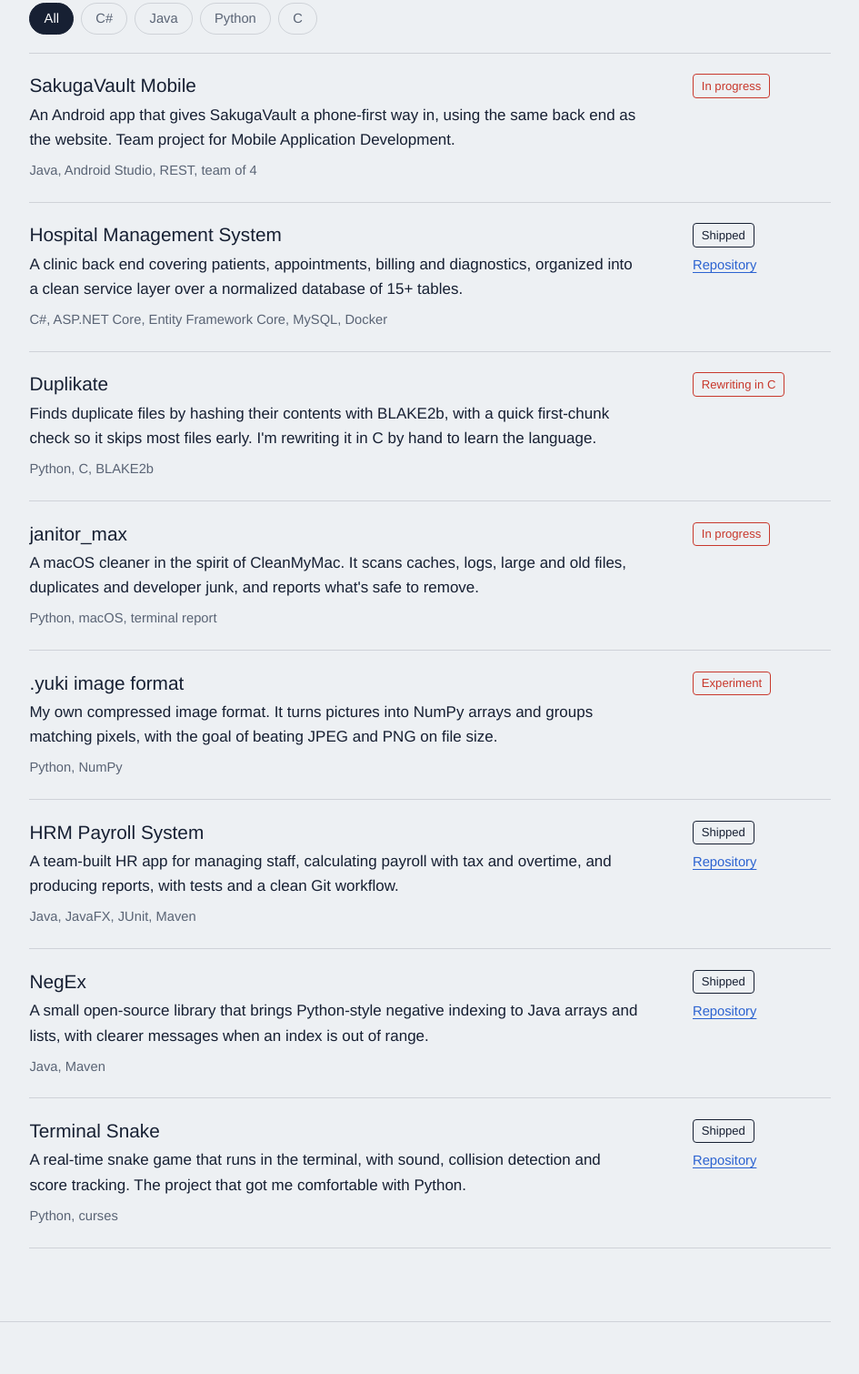
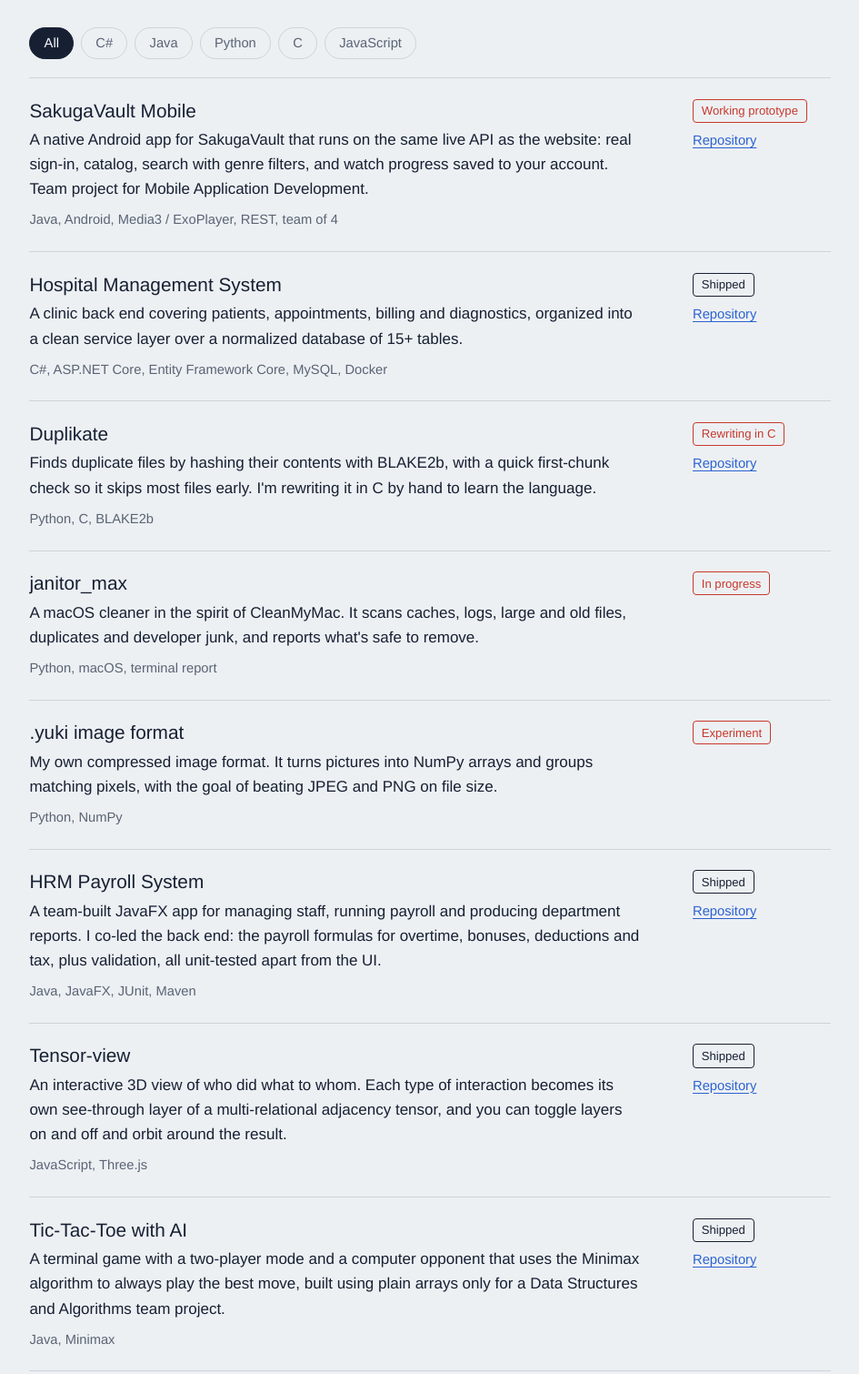
Before and after one commit to Travis-bug/online-portfolio, a plain HTML site: page index.html in a window 1280 px wide. Shown: the part 1476-2986 px from the top of the page at 91% size, without its empty margins (302-1247 px from the left). Drawn offline with Linux system fonts and the light colour scheme.

Commit message:
docs/feat: add real repo links and Tensor-view, Tic-Tac-Toe projects
Link SakugaVault Mobile, Duplikate and HR_Payroll-System (old HRM link
pointed at a repo that no longer exists), and correct SakugaVault's back
end to ASP.NET Core.

```diff
--- a/index.html
+++ b/index.html
@@ -78,9 +78,9 @@
                         <div><dt>Hosting</dt><dd>My own Oracle server</dd></div>
                     </dl>
                     <ul class="feature-notes">
-                        <li>React front end talking to a back end I deployed with Docker.</li>
+                        <li>React website on an ASP.NET Core back end that I deployed with Docker.</li>
                         <li>I set up and maintained the Oracle Cloud server it ran on.</li>
-                        <li>Now building a Java Android app for it with a team of four.</li>
+                        <li>Accounts, watch history and comments live in one REST API, so the new Android app shares them.</li>
                     </ul>
                     <div class="actions">
                         <a class="button" href="https://github.com/Travis-bug/SakugaVault" target="_blank" rel="noreferrer">Open repository</a>
@@ -93,16 +93,20 @@
                     <button type="button" data-filter="java" aria-pressed="false">Java</button>
                     <button type="button" data-filter="python" aria-pressed="false">Python</button>
                     <button type="button" data-filter="c" aria-pressed="false">C</button>
+                    <button type="button" data-filter="js" aria-pressed="false">JavaScript</button>
                 </div>
 
                 <ul class="projects">
                     <li class="project" data-tags="java">
                         <div>
                             <h3>SakugaVault Mobile</h3>
-                            <p>An Android app that gives SakugaVault a phone-first way in, using the same back end as the website. Team project for Mobile Application Development.</p>
-                            <p class="stack">Java, Android Studio, REST, team of 4</p>
+                            <p>A native Android app for SakugaVault that runs on the same live API as the website: real sign-in, catalog, search with genre filters, and watch progress saved to your account. Team project for Mobile Application Development.</p>
+                            <p class="stack">Java, Android, Media3 / ExoPlayer, REST, team of 4</p>
                         </div>
-                        <div class="project-side"><span class="status status-wip">In progress</span></div>
+                        <div class="project-side">
+                            <span class="status status-wip">Working prototype</span>
+                            <a href="https://github.com/Travis-bug/SakugaVaultMobile" target="_blank" rel="noreferrer">Repository</a>
+                        </div>
                     </li>
                     <li class="project" data-tags="csharp">
                         <div>
@@ -121,7 +125,10 @@
                             <p>Finds duplicate files by hashing their contents with BLAKE2b, with a quick first-chunk check so it skips most files early. I'm rewriting it in C by hand to learn the language.</p>
                             <p class="stack">Python, C, BLAKE2b</p>
                         </div>
-                        <div class="project-side"><span class="status status-wip">Rewriting in C</span></div>
+                        <div class="project-side">
+                            <span class="status status-wip">Rewriting in C</span>
+                            <a href="https://github.com/Travis-bug/Duplikate" target="_blank" rel="noreferrer">Repository</a>
+                        </div>
                     </li>
                     <li class="project" data-tags="python">
                         <div>
@@ -142,12 +149,34 @@
                     <li class="project" data-tags="java">
                         <div>
                             <h3>HRM Payroll System</h3>
-                            <p>A team-built HR app for managing staff, calculating payroll with tax and overtime, and producing reports, with tests and a clean Git workflow.</p>
+                            <p>A team-built JavaFX app for managing staff, running payroll and producing department reports. I co-led the back end: the payroll formulas for overtime, bonuses, deductions and tax, plus validation, all unit-tested apart from the UI.</p>
                             <p class="stack">Java, JavaFX, JUnit, Maven</p>
                         </div>
                         <div class="project-side">
                             <span class="status status-done">Shipped</span>
-                            <a href="https://github.com/Travis-bug/Comp2130_Assignment_02" target="_blank" rel="noreferrer">Repository</a>
+                            <a href="https://github.com/Travis-bug/HR_Payroll-System" target="_blank" rel="noreferrer">Repository</a>
+                        </div>
+                    </li>
+                    <li class="project" data-tags="js">
+                        <div>
+                            <h3>Tensor-view</h3>
+                            <p>An interactive 3D view of who did what to whom. Each type of interaction becomes its own see-through layer of a multi-relational adjacency tensor, and you can toggle layers on and off and orbit around the result.</p>
+                            <p class="stack">JavaScript, Three.js</p>
+                        </div>
+                        <div class="project-side">
+                            <span class="status status-done">Shipped</span>
+                            <a href="https://github.com/Travis-bug/Tensor-view" target="_blank" rel="noreferrer">Repository</a>
+                        </div>
+                    </li>
+                    <li class="project" data-tags="java">
+                        <div>
+                            <h3>Tic-Tac-Toe with AI</h3>
+                            <p>A terminal game with a two-player mode and a computer opponent that uses the Minimax algorithm to always play the best move, built using plain arrays only for a Data Structures and Algorithms team project.</p>
+                            <p class="stack">Java, Minimax</p>
+                        </div>
+                        <div class="project-side">
+                            <span class="status status-done">Shipped</span>
+                            <a href="https://github.com/Travis-bug/Tictactoe_game" target="_blank" rel="noreferrer">Repository</a>
                         </div>
                     </li>
                     <li class="project" data-tags="java">
```
Also changed, not shown: resume.html (+6 -4 lines).
